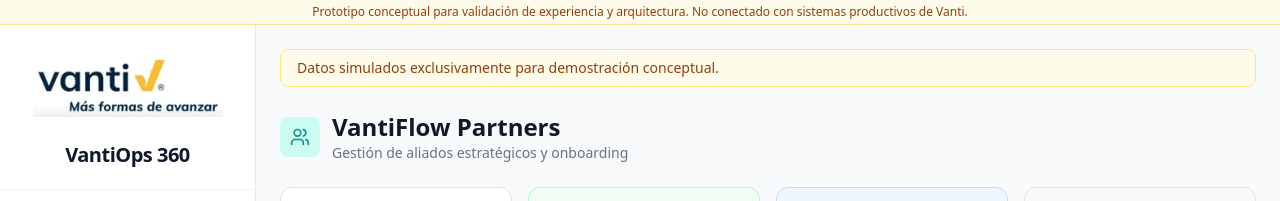
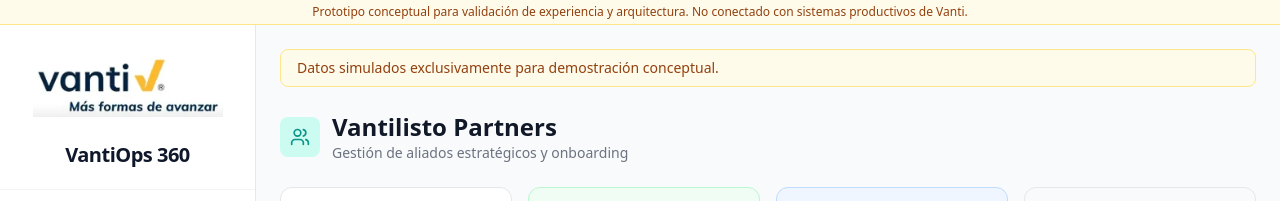
Before and after one commit to cfigueroa0115/VantiOps_360, a Next.js app in the folder frontend/: page /aliados in a window 1280 px wide. Shown: the top 201 px of the page. Built offline with nearby package versions, Linux system fonts and the light colour scheme.

Commit message:
fix(partners): correct name to Vantilisto Partners
- Changed VantiFlow Partners to Vantilisto Partners
- Added simulation disclaimer for demo data

```diff
--- a/frontend/app/aliados/page.tsx
+++ b/frontend/app/aliados/page.tsx
@@ -128,7 +128,7 @@
           <Users size={20} className="text-teal-600" />
         </div>
         <div>
-          <h1 className="text-2xl font-bold text-gray-900">VantiFlow Partners</h1>
+          <h1 className="text-2xl font-bold text-gray-900">Vantilisto Partners</h1>
           <p className="text-sm text-gray-500">Gestión de aliados estratégicos y onboarding</p>
         </div>
       </div>
@@ -211,6 +211,11 @@
           </table>
         </div>
       </div>
+
+      {/* Disclaimer */}
+      <p className="text-xs text-gray-500 italic text-center">
+        Datos simulados exclusivamente para demostrar el modelo de aprobación secuencial y trazabilidad.
+      </p>
     </div>
   );
 }
```
